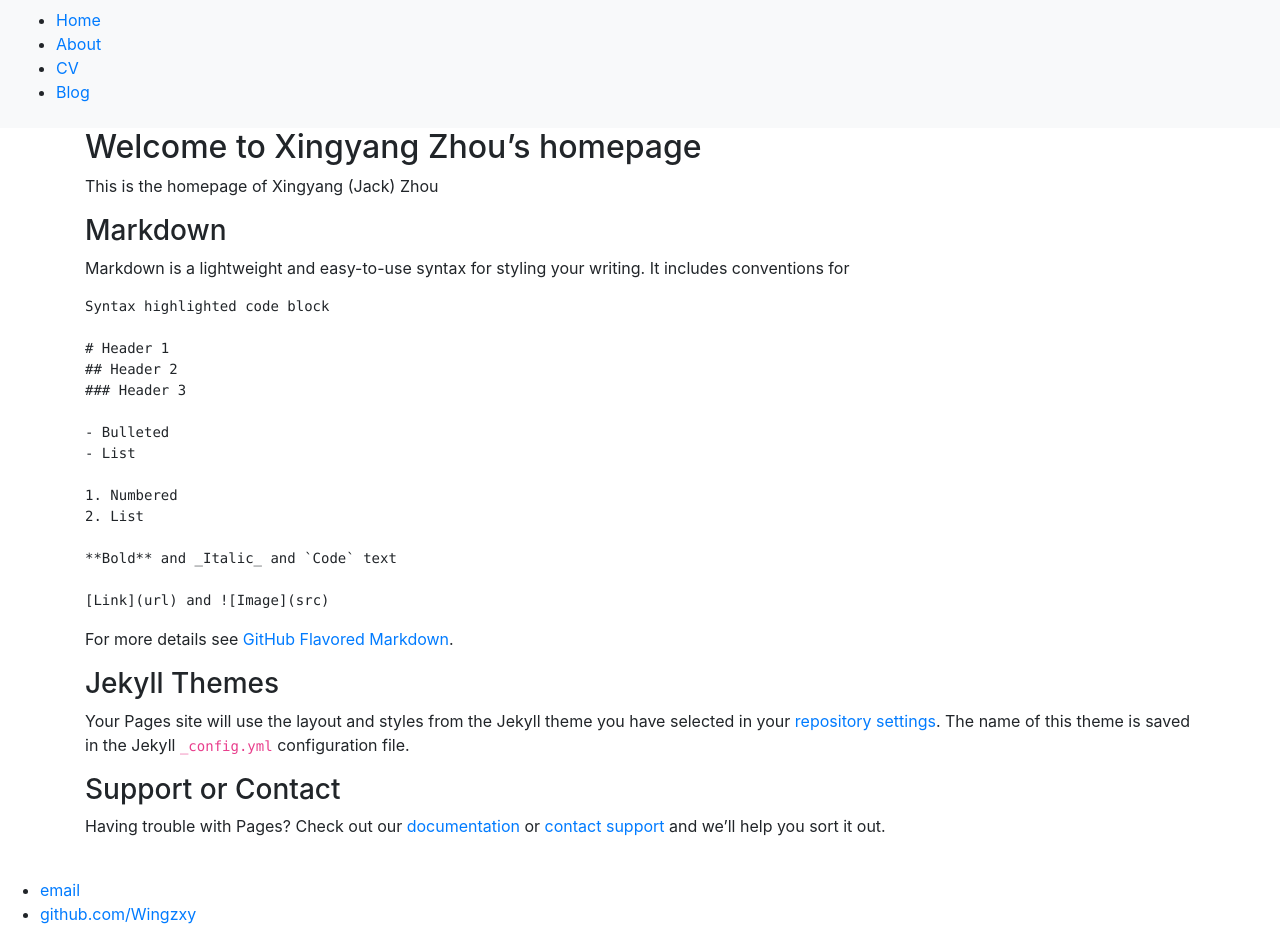
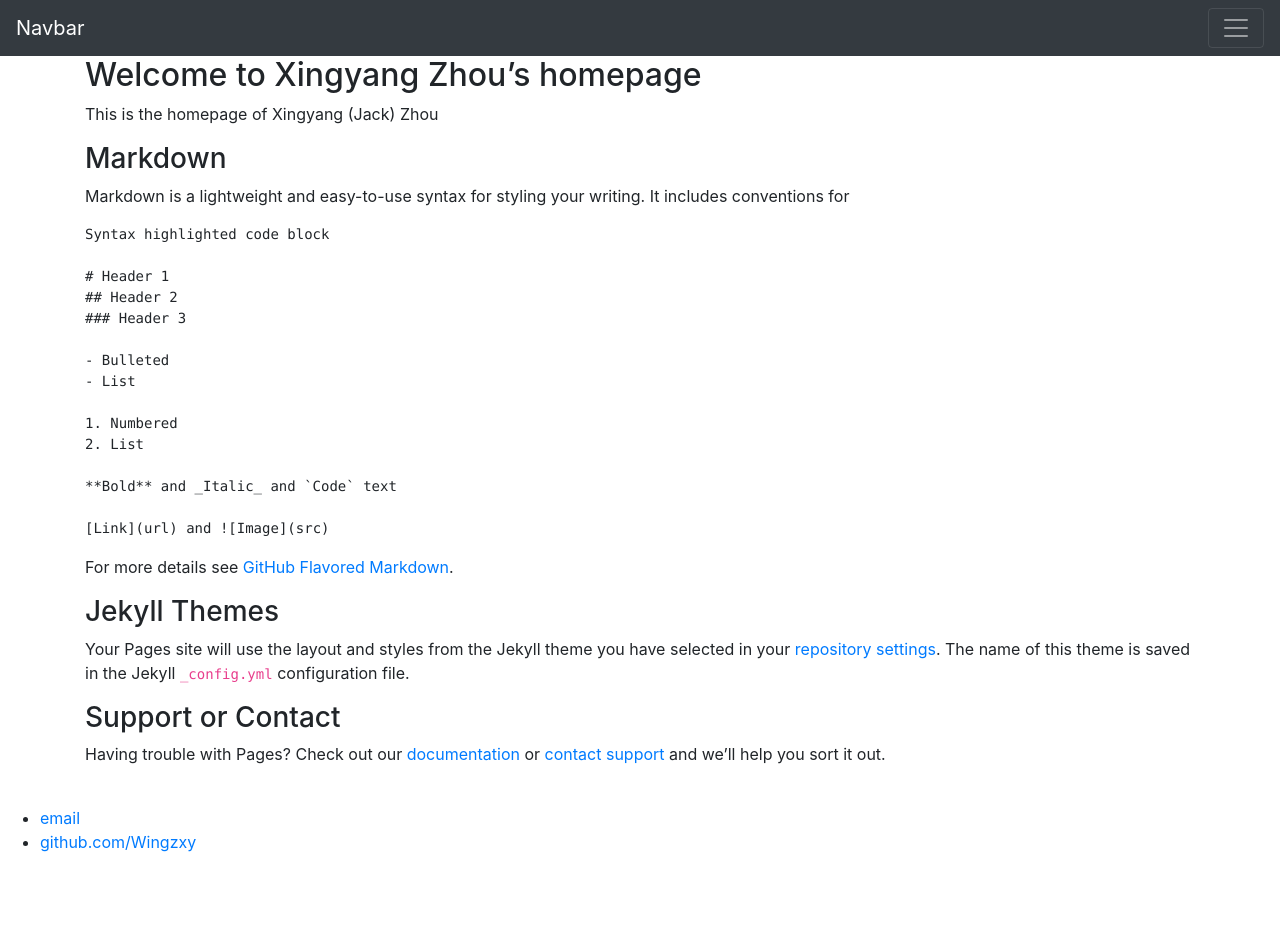
Before and after one commit to Wingzxy/Wingzxy.github.io, a Jekyll site: the page built from index.md, in a window 1280 px wide. Built offline with Jekyll 4.4.1, drawn with Linux system fonts in a browser that asks for light colours; our own code applies the rules of GitHub Pages for plain Markdown files; after the commit the page ends 900 px from its top, so only the background shows below that.

Commit message:
Fix navbar

```diff
--- a/_layouts/default.html
+++ b/_layouts/default.html
@@ -7,14 +7,29 @@
 			<link rel="stylesheet" href="https://stackpath.bootstrapcdn.com/bootstrap/4.3.1/css/bootstrap.min.css" integrity="sha384-ggOyR0iXCbMQv3Xipma34MD+dH/1fQ784/j6cY/iJTQUOhcWr7x9JvoRxT2MZw1T" crossorigin="anonymous">
 		</head>
 		<body>
-			<nav class="navbar navbar-expand-lg navbar-light bg-light">
-	    		<ul>
-	        		<li><a href="/">Home</a></li>
-		        	<li><a href="/about">About</a></li>
-	        		<li><a href="/cv">CV</a></li>
-	        		<li><a href="/blog">Blog</a></li>
-	    		</ul>
+			<nav class="navbar navbar-dark bg-dark">
+				<a class="navbar-brand" href="#">Navbar</a>
+  				<button class="navbar-toggler" type="button" data-toggle="collapse" data-target="#navbarNav" aria-controls="navbarNav" aria-expanded="false" aria-label="Toggle navigation">
+    					<span class="navbar-toggler-icon"></span>
+  				</button>
+  				<div class="collapse navbar-collapse" id="navbarNav">
+    					<ul class="navbar-nav">
+      						<li class="nav-item active">
+        						<a class="nav-link" href="/">Home <span class="sr-only">(current)</span></a>
+      						</li>
+      						<li class="nav-item">
+        						<a class="nav-link" href="/about">About</a>
+      						</li>
+					      	<li class="nav-item">
+							<a class="nav-link" href="/cv">CV</a>
+					      	</li>
+					      	<li class="nav-item">
+							<a class="nav-link" href="/blog">Blog</a>
+					      	</li>
+    					</ul>
+  				</div>
 			</nav>
+
 
 			<div class="container">
 
```
